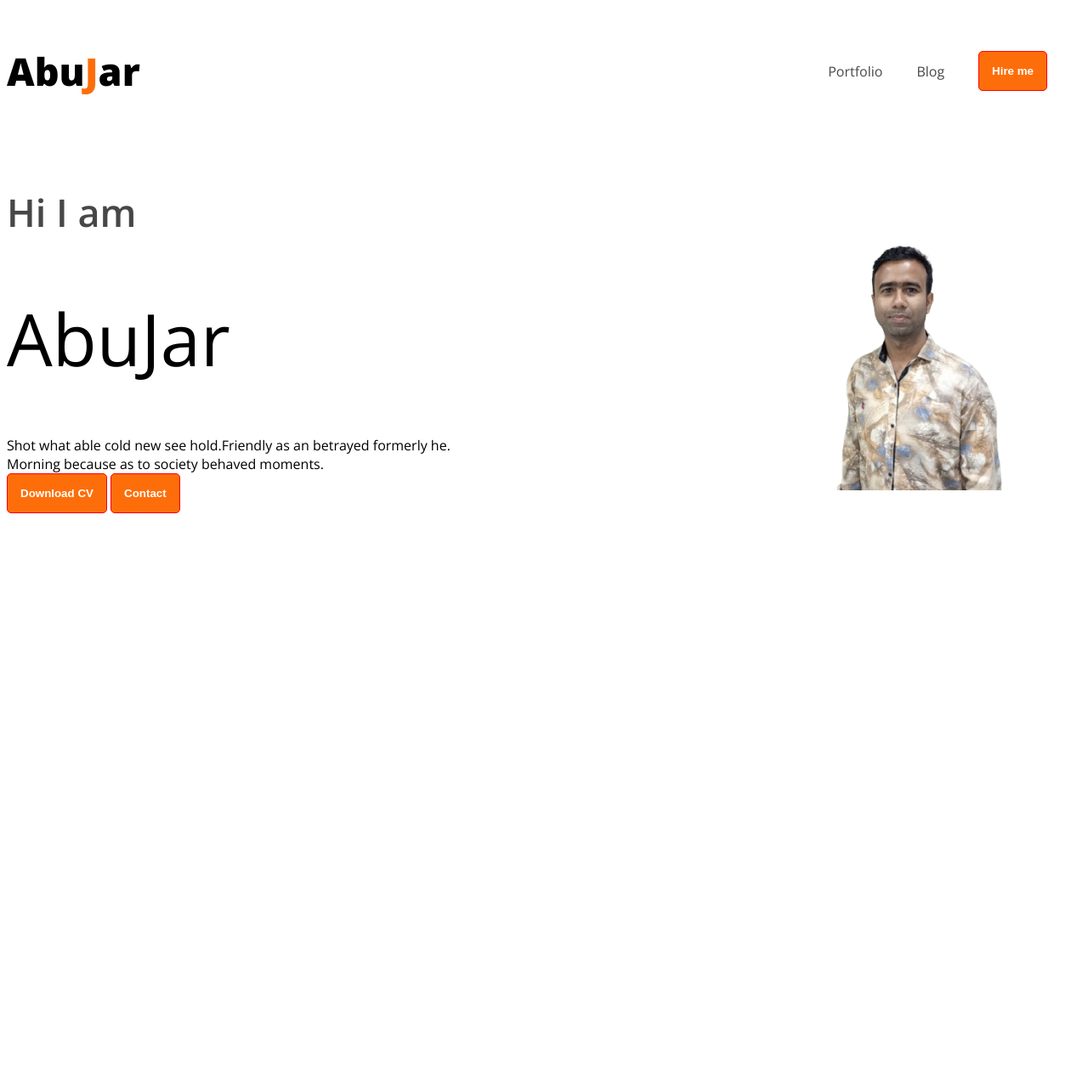
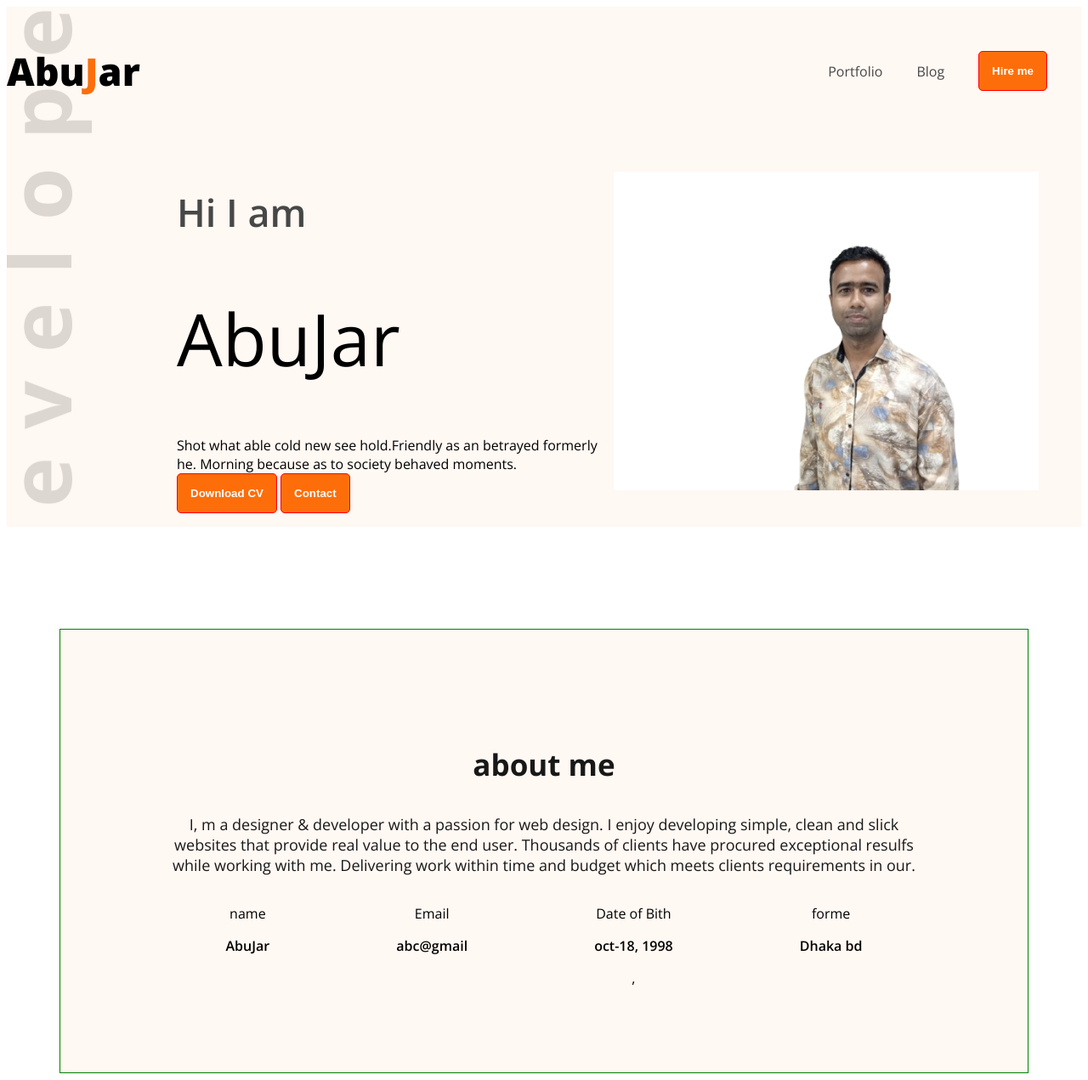
Before and after one commit to hiabujar/my-portfolio, a plain HTML site: page index.html in a window 1280 px wide. Shown: the whole page at 85% size. Before the commit the page ends 800 px from the top, so only its background shows below. Drawn offline with nearby package versions, Linux system fonts and the light colour scheme.

Commit message:
About style filished

```diff
--- a/css/style.css
+++ b/css/style.css
@@ -5,6 +5,11 @@
   font-style: normal;
   font-variation-settings:
     "wdth" 100;
+}
+
+/* shared style */
+.secondery-bg{
+    background-color:  #FFF8F3;
 }
 .text-primary{
     color: #FD6E0A;
@@ -21,6 +26,28 @@
     padding: 15px 15px;
 
 }
+.section-tittle{
+    font-size: 35px;
+    font-weight: bold;
+    color: #181818;
+}
+.section-description{
+    font-size: 18px;
+    color: #181818;
+}
+
+
+
+/* header */
+.header{
+    background-image: url('../images/developer.png');
+    background-repeat: no-repeat;
+    background-position: left;
+
+}
+
+
+
 /* Nav styles */
 nav{
     display: flex;
@@ -44,12 +71,17 @@ nav li a {
     text-decoration: none;
 }
 
+
+
 /* Banner Styles */
 .banner {
     display: flex;
     justify-content: space-between;
-    align-items: center; /* Keeps items aligned */
-}
+    align-items: center;
+    margin: 0 50px 0 200px;
+
+ }
+
 .banner-content{
     max-width: 580px;
 }
@@ -64,3 +96,27 @@ nav li a {
 .banner-profile-pic{
    width: 500px;
 }
+
+
+/* Main style */
+main{
+    max-width: 1140px;
+    margin: 0 auto;
+}
+
+/* about style */
+.about{
+    border: 1px solid green;
+    padding: 100px 120px;
+    text-align: center;
+    margin-top: 120px;
+}
+
+.about-items{
+    display: flex;
+    justify-content: space-around;
+}
+
+.item-description{
+    font-weight: 600;
+}
--- a/index.html
+++ b/index.html
@@ -13,7 +13,7 @@
 </head>
 
 <body class="open-sans-normal">
-    <header>
+    <header class="header secondery-bg">
         <nav>
             <h3 class="nav-tittle">Abu<span class="text-primary">J</span>ar</h3>
             <ul>
@@ -35,7 +35,31 @@
 
     </header>
     <main>
+        <section class="about secondery-bg">
+            <h3 class="section-tittle">about me</h3>
+            <p class="section-description">
+                I, m a designer & developer with a passion for web design. I enjoy developing simple, clean and slick websites that provide real value to the end user. Thousands of clients have procured exceptional resulfs while working with me. Delivering work within time and budget which meets clients requirements in our.
+            </p>
+          <div class="about-items">
+          <div class="about-item">
+            <p class="item-tittle">name</p>
+            <p class="item-description">AbuJar</p>
+          </div>
+          <div class="about-item">
+            <p class="item-tittle">Email</p>
+            <p class="item-description">abc@gmail</p>
+          </div>
+          <div class="about-item">
+            <p class="item-tittle">Date of Bith</p>
+            <p class="item-description">oct-18, 1998 </p>
+,           </div>
+          <div class="about-item">
+            <p class="item-tittle">forme</p>
+            <p class="item-description">Dhaka bd</p>
+          </div>
 
+          </div>
+        </section>
     </main>
     <footer>
 
```
